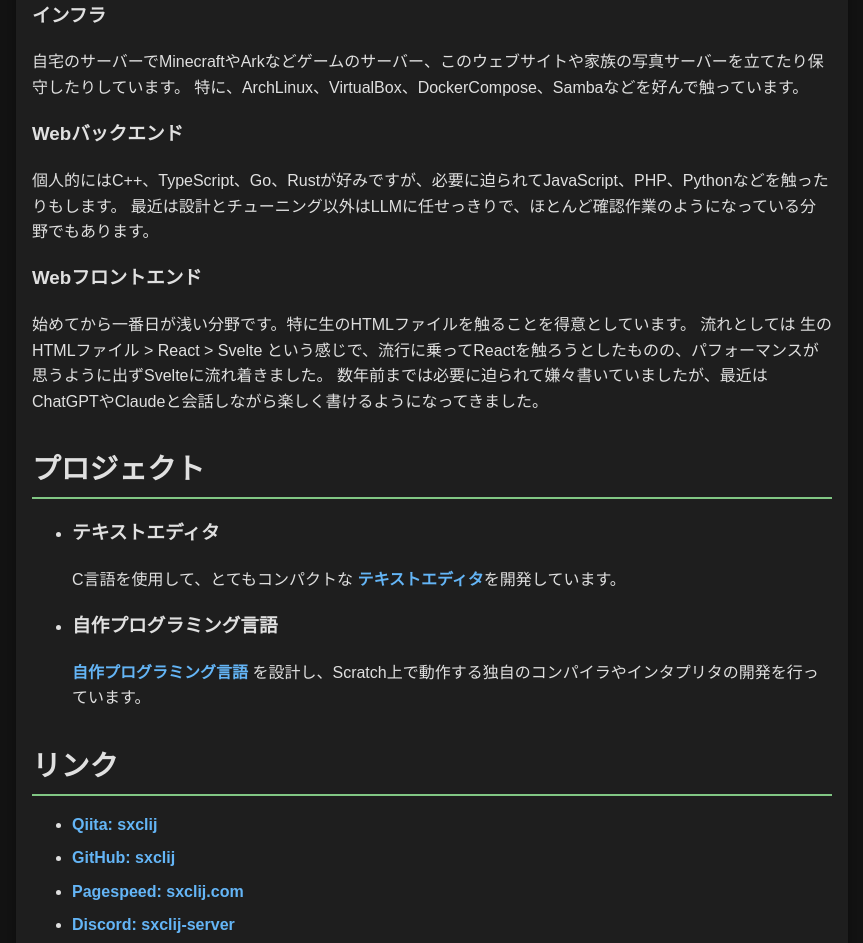
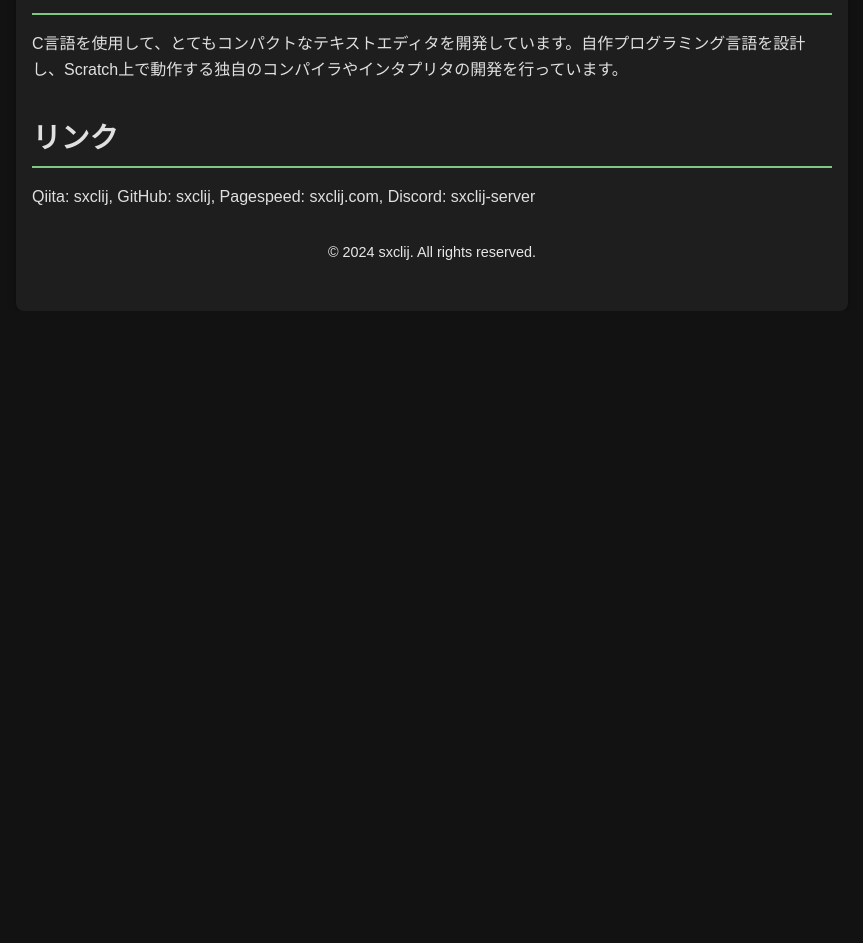
Before and after one commit to sxclij/sxclijcom, a SvelteKit app: page / in a window 1280 px wide. Shown: the part 649-1592 px from the top of the page, without its empty margins (208-1071 px from the left). After the commit the page ends 960 px from the top, so only its background shows below. Built offline with nearby package versions, Linux system fonts and the light colour scheme.

Commit message:
use svelte

```diff
--- a/src/routes/+page.svelte
+++ b/src/routes/+page.svelte
@@ -1,18 +1,30 @@
+<script>
+    let sections = [
+      { id: "profile", title: "プロフィール", content: "sxclijです。スクさんと呼ばれています。C言語やScratch、Minecraftのコマンドなど、制約の強い環境下でのプログラム開発に取り組むことを得意とする学生エンジニアです。自作言語や、テキストエディタをC言語で書いたりしてます。一応Webやインフラなども触れます。" },
+      { id: "skills", title: "スキル", content: "一番経験年数が長く、一番得意で、一番好みの言語です。動的メモリ確保や外部ライブラリを縛りつつ、自作言語、UEFIアプリケーション、テキストエディタ、webサイトなどを作ってきました。小学生の頃から触ってきましたが、中学の頃に一度ソースコードを全て失ってしまったので、実際に持っている知識に対してGitHubに上げている成果物が少ない言語でもあります。" },
+      { id: "projects", title: "プロジェクト", content: "C言語を使用して、とてもコンパクトなテキストエディタを開発しています。自作プログラミング言語を設計し、Scratch上で動作する独自のコンパイラやインタプリタの開発を行っています。" },
+      { id: "links", title: "リンク", content: "Qiita: sxclij, GitHub: sxclij, Pagespeed: sxclij.com, Discord: sxclij-server" }
+    ];
+
+    let navbarLinks = [
+      { label: "sxclij.com", href: "" },
+      { label: "プロフィール", href: "#profile" },
+      { label: "スキル", href: "#skills" },
+      { label: "プロジェクト", href: "#projects" },
+      { label: "リンク", href: "#links" }
+    ];
+  </script>
+
   <svelte:head>
     <title>sxclij.com</title>
-    <meta
-        name="description"
-        content="sxclijさんのポートフォリオ"
-    />
+    <meta name="description" content="sxclijさんのポートフォリオ" />
   </svelte:head>
 
   <nav class="navbar">
     <ul>
-        <li><a href="">sxclij.com</a></li>
-        <li><a href="#profile">プロフィール</a></li>
-        <li><a href="#skills">スキル</a></li>
-        <li><a href="#projects">プロジェクト</a></li>
-        <li><a href="#links">リンク</a></li>
+      {#each navbarLinks as { label, href }}
+        <li><a href={href}>{label}</a></li>
+      {/each}
     </ul>
   </nav>
 
@@ -22,114 +34,12 @@
       <p>Student Developer | 自作言語・テキストエディタ開発者</p>
     </header>
 
-    <section id="profile" class="section">
-        <h2>プロフィール</h2>
-        <p>
-            sxclijです。スクさんと呼ばれています。C言語やScratch、Minecraftのコマンドなど、制約の強い環境下でのプログラム開発に取り組むことを得意とする学生エンジニアです。
-            自作言語や、テキストエディタをC言語で書いたりしてます。一応Webやインフラなども触れます。
-        </p>
+    {#each sections as { id, title, content }}
+      <section id={id} class="section">
+        <h2>{title}</h2>
+        <p>{content}</p>
       </section>
-
-    <section id="skills" class="section">
-        <h2>スキル</h2>
-
-        <h3>C言語</h3>
-        <p>
-            一番経験年数が長く、一番得意で、一番好みの言語です。
-            動的メモリ確保や外部ライブラリを縛りつつ、自作言語、UEFIアプリケーション、テキストエディタ、webサイトなどを作ってきました。
-            小学生の頃から触ってきましたが、中学の頃に一度ソースコードを全て失ってしまったので、実際に持っている知識に対してGitHubに上げている成果物が少ない言語でもあります。
-        </p>
-
-        <h3>インフラ</h3>
-        <p>
-            自宅のサーバーでMinecraftやArkなどゲームのサーバー、このウェブサイトや家族の写真サーバーを立てたり保守したりしています。
-            特に、ArchLinux、VirtualBox、DockerCompose、Sambaなどを好んで触っています。
-        </p>
-
-        <h3>Webバックエンド</h3>
-        <p>
-            個人的にはC++、TypeScript、Go、Rustが好みですが、必要に迫られてJavaScript、PHP、Pythonなどを触ったりもします。
-            最近は設計とチューニング以外はLLMに任せっきりで、ほとんど確認作業のようになっている分野でもあります。
-        </p>
-
-        <h3>Webフロントエンド</h3>
-        <p>
-            始めてから一番日が浅い分野です。特に生のHTMLファイルを触ることを得意としています。
-            流れとしては 生のHTMLファイル > React > Svelte
-            という感じで、流行に乗ってReactを触ろうとしたものの、パフォーマンスが思うように出ずSvelteに流れ着きました。
-            数年前までは必要に迫られて嫌々書いていましたが、最近はChatGPTやClaudeと会話しながら楽しく書けるようになってきました。
-        </p>
-    </section>
-
-    <section id="projects" class="section">
-        <h2>プロジェクト</h2>
-        <ul>
-            <li>
-                <h3>テキストエディタ</h3>
-                <p>
-                    C言語を使用して、とてもコンパクトな
-                    <a
-                        href="https://github.com/sxclij/sxceditor2"
-                        target="_blank"
-                        rel="noopener noreferrer">テキストエディタ</a
-                    >を開発しています。
-                </p>
-            </li>
-            <li>
-                <h3>自作プログラミング言語</h3>
-                <p>
-                    <a
-                        href="https://github.com/sxclij/sxcscript"
-                        target="_blank"
-                        rel="noopener noreferrer">自作プログラミング言語</a
-                    >
-                    を設計し、Scratch上で動作する独自のコンパイラやインタプリタの開発を行っています。
-                </p>
-            </li>
-        </ul>
-    </section>
-
-    <section id="links" class="section">
-        <h2>リンク</h2>
-        <ul class="links">
-            <li>
-                <a
-                    href="https://qiita.com/sxclij"
-                    target="_blank"
-                    rel="noopener noreferrer"
-                >
-                    Qiita: sxclij
-                </a>
-            </li>
-            <li>
-                <a
-                    href="https://github.com/sxclij"
-                    target="_blank"
-                    rel="noopener noreferrer"
-                >
-                    GitHub: sxclij
-                </a>
-            </li>
-            <li>
-                <a
-                    href="https://pagespeed.web.dev/analysis?url=https%3A%2F%2Fsxclij.com%2F"
-                    target="_blank"
-                    rel="noopener noreferrer"
-                >
-                    Pagespeed: sxclij.com
-                </a>
-            </li>
-            <li>
-                <a
-                    href="https://discord.gg/yFtY7ym4DA"
-                    target="_blank"
-                    rel="noopener noreferrer"
-                >
-                    Discord: sxclij-server
-                </a>
-            </li>
-        </ul>
-    </section>
+    {/each}
 
     <footer class="footer">
       <p>© 2024 sxclij. All rights reserved.</p>
@@ -230,10 +140,6 @@
       margin-bottom: 1rem;
     }
 
-    .links li {
-        margin-bottom: 0.5rem;
-    }
-
     .footer {
       text-align: center;
       margin-top: 2rem;
```
Lines whose indentation alone changed are shown as unchanged.
